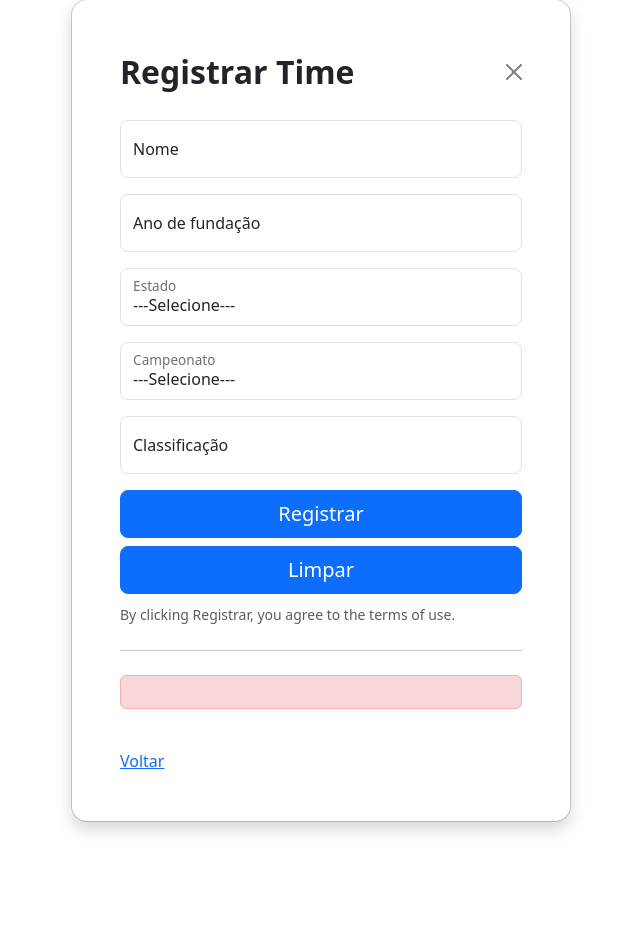
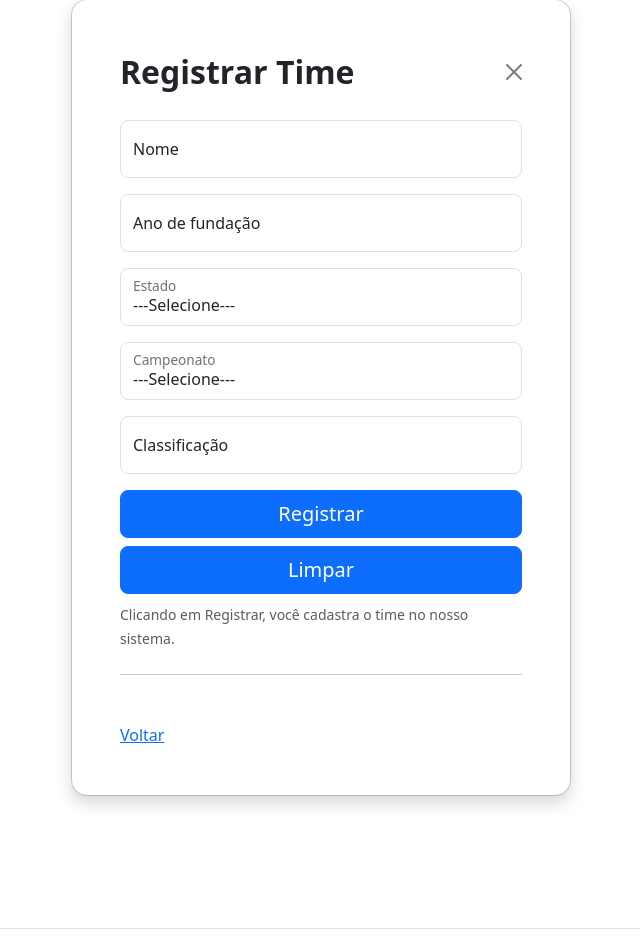
Before and after one commit to Marcelo-Freitas/crud_times, a PHP site: page /view/times/inserir.php in a window 1280 px wide. Shown: the part 229-1176 px from the top of the page, without its empty margins (319-959 px from the left). Run offline with PHP 8.4, Linux system fonts and the light colour scheme; data comes from the database, SQL or seed files in the repository.

Commit message:
Atualização

```diff
--- a/view/times/form.php
+++ b/view/times/form.php
@@ -83,12 +83,20 @@
 
                     <button class="w-100 mb-2 btn btn-lg rounded-3 btn-primary" type="submit"><?php echo (!$time || $time->getId() <= 0 ? 'Registrar' : 'Alterar') ?></button>
                     <button class="w-100 mb-2 btn btn-lg rounded-3 btn-primary" type="reset">Limpar</button>
-                    <small class="text-muted">By clicking <?php echo (!$time || $time->getId() <= 0 ? 'Registrar' : 'Alterar') ?>, you agree to the terms of use.</small>
+                    <small class="text-muted">Clicando em <?php echo (!$time || $time->getId() <= 0 ? 'Registrar' : 'Alterar') ?>, você cadastra o time no nosso sistema.</small>
                     <hr class="my-4">
                 </form>
-                <div class="alert alert-danger" role="alert">
+                <!-- <div class="alert alert-danger" role="alert">
                     <?= $msgErro; ?>
-                </div>
+                </div> -->
+                <?php
+                if (isset($msgErro) && !empty($msgErro)) {
+                    echo '<div class="alert alert-danger" role="alert">';
+                    echo $msgErro;
+                    echo '</div>';
+                }
+                ?>
+
                 <br>
 
                 <a href="listar.php">Voltar</a>
```
